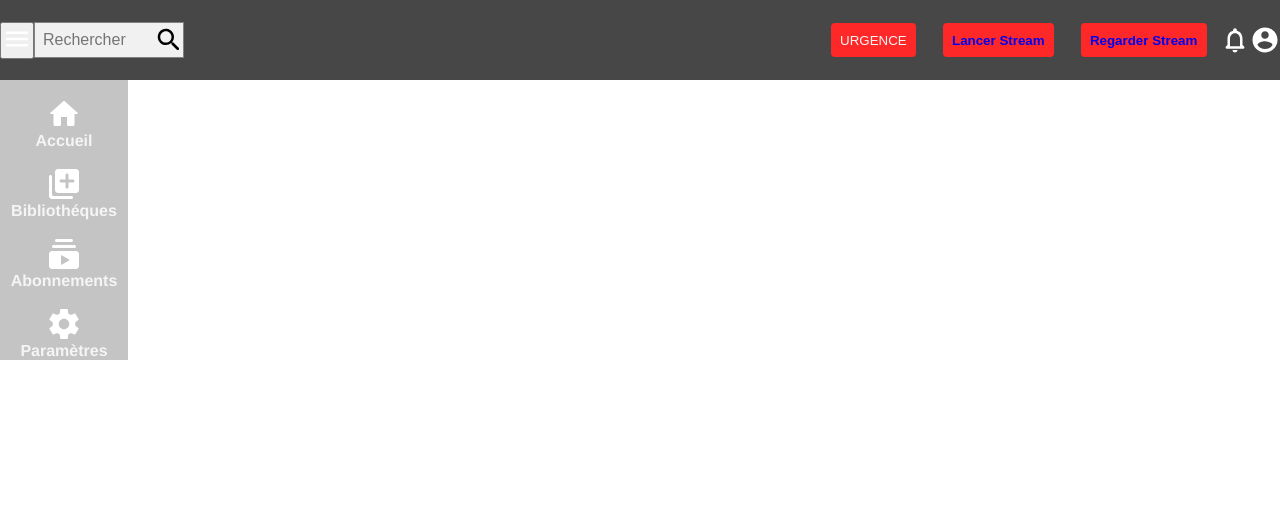
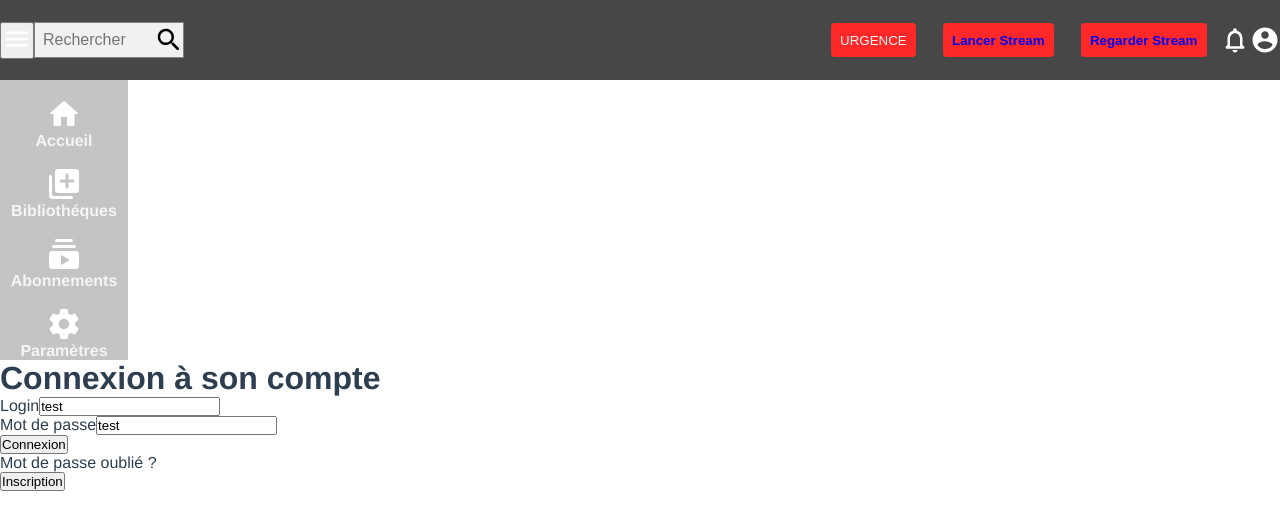
Before and after one commit to Benjamin-Mathieu/flux-videos-front, a Vue app: page /se-connecter in a window 1280 px wide. Shown: the top 530 px of the page. Built offline with nearby package versions, Linux system fonts and the light colour scheme.

Commit message:
connexion

```diff
--- a/src/router/index.js
+++ b/src/router/index.js
@@ -42,6 +42,12 @@ const routes = [
     name: "Inscription",
     component: () =>
       import("../views/Inscription.vue")
+  },
+  {
+    path: "/se-connecter",
+    name: "connexion",
+    component: () =>
+    import("../views/Connexion.vue")
   }
 ];
 
--- /dev/null
+++ b/src/views/Connexion.vue
@@ -0,0 +1,53 @@
+<template>
+    <div>
+        <h1>Connexion à son compte</h1>
+        <form @submit.prevent="connexion">
+        <div>
+            <label>Login</label>
+            <input v-model="username" required type="text" placeholder="Saisir votre Login">
+        </div>
+        <div>
+            <label>Mot de passe</label>
+            <input v-model="password" required type="text" placeholder="Saisir votre mot de passe">
+        </div>
+        <div>
+            <button class="button">Connexion</button>
+        </div>
+        <div>
+            Mot de passe oublié ?
+        </div>
+        <div>
+            <button class="button">Inscription</button>
+        </div>
+        </form>
+    </div>
+</template>
+
+<script>
+export default {
+    data()
+    {
+        return{
+            username : 'test',
+            password : 'test'
+        }
+    },
+    methods:
+    {
+        connexionCompte()
+        {
+            api.post('user/signin',{
+                login: this.username,
+                password : this.password
+            }).then(response => {
+                this.$store.commit('setUser',response.data.username);
+                this.$store.commit('settoken',response.data.token);
+
+                this.$router.push('/se-connecter');
+            }).catch(error => {
+                alert(error.response.data.message);
+            })
+        }
+    }
+}
+</script>
```
